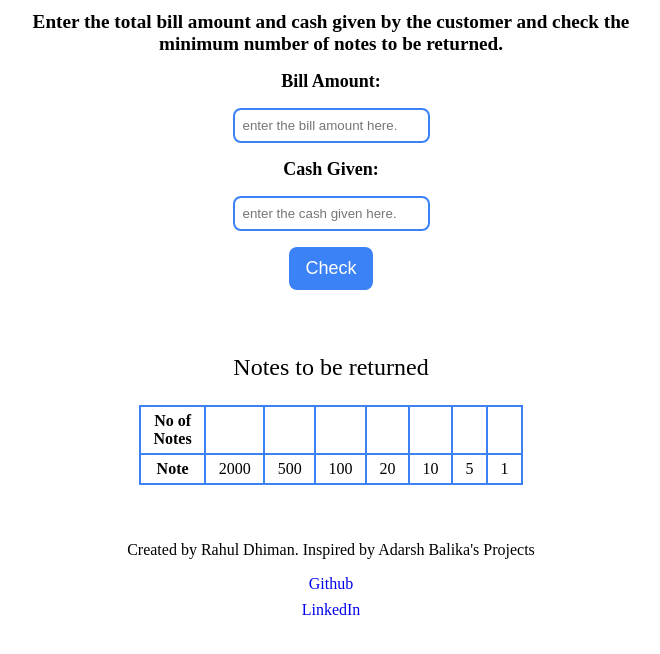
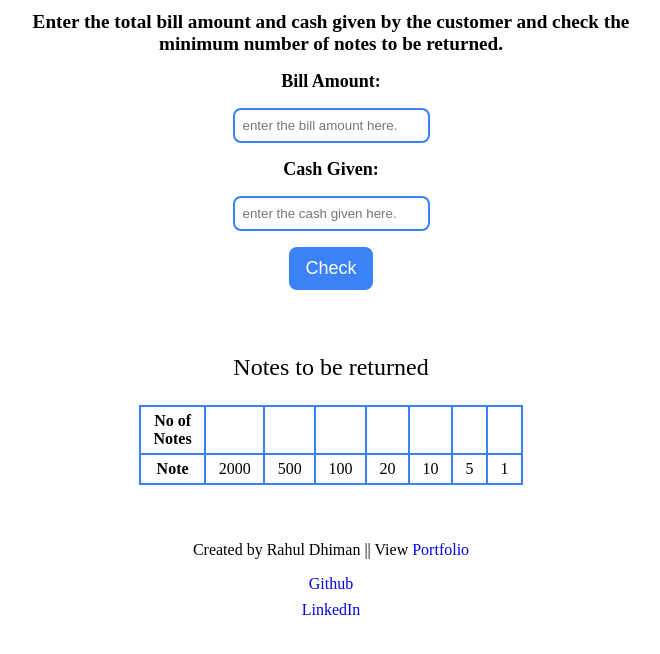
Before and after one commit to uthx/cashRegister, a plain HTML site: page index.html in a window 1280 px wide. Shown: the part 132-786 px from the top of the page, without its empty margins (309-969 px from the left). Drawn offline with Linux system fonts and the light colour scheme.

Commit message:
updated links

```diff
--- a/index.html
+++ b/index.html
@@ -46,7 +46,7 @@
             </tr>
         </table>
         <footer class="footer">
-            <p>Created by Rahul Dhiman. Inspired by Adarsh Balika's Projects </p>
+            <p>Created by Rahul Dhiman || View <a href="https://rahuldhiman-portfolio.netlify.app/" target="_blank"> Portfolio </a></p>
             <ul class="footer-list">
                 <li class="list-item"><a href="https://github.com/uthx" target="_blank">Github</a></li>
                 <li class="list-item"><a href="https://www.linkedin.com/in/rahul-dhiman-4312601ab/" target="_blank">LinkedIn</a></li>
```
